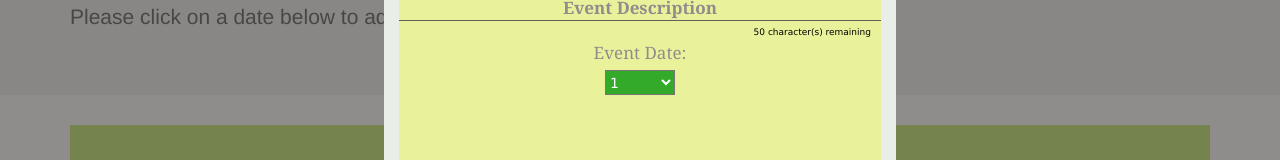
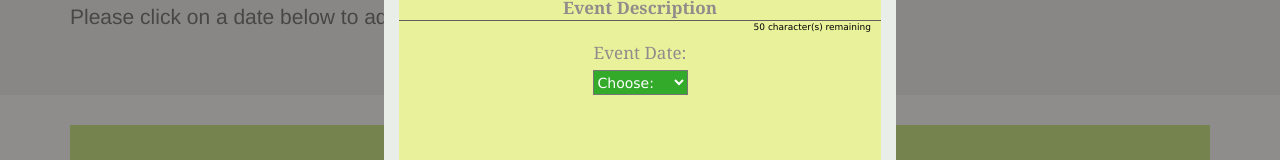
Before and after one commit to anujp41/CalendarApp, a React app: page / in a window 1280 px wide. Shown: the part 145-305 px from the top of the page. Built offline with nearby package versions, Linux system fonts and the light colour scheme.

Commit message:
fixed date select dropdown in modal which shows default value of Choose: that cannot be selected

```diff
--- a/CalendarFrontEnd/app/CalendarEventModal.css
+++ b/CalendarFrontEnd/app/CalendarEventModal.css
@@ -83,7 +83,7 @@
 .charRem {
   color: black;
   position: absolute;
-  top: 65px;
+  top: 60px;
   right: 10px;;
   font-size: 9px;
 }
@@ -95,7 +95,7 @@
 
 .time-input-dropdown {
   margin-top: 25px;
-  width: 70px;
+  width: 95px;
   height: 25px;
   background-color: #33aa2a;
   color: white;
--- a/CalendarFrontEnd/app/CalendarEventModal.js
+++ b/CalendarFrontEnd/app/CalendarEventModal.js
@@ -11,7 +11,7 @@ class CalendarEventModal extends Component {
     this.handleSubmit = this.handleSubmit.bind(this);
     this.state = {
       description: '',
-      eventDate: '',
+      eventDate: 'Choose:',
       startTime: '',
       endTime: ''
     }
@@ -40,7 +40,7 @@ class CalendarEventModal extends Component {
   }
 
   genDate() {
-    const dateArray = [];
+    const dateArray = ['Choose:'];
     for (let i = 1; i < 29; i++) {
       dateArray.push(i);
     }
@@ -107,11 +107,11 @@ class CalendarEventModal extends Component {
             <div className='time-dropdown'>
               <div className='label-text'>Event Date:</div>
               <select className='time-input-dropdown' name='eventDate' value={eventDate} onChange={this.handleChange}>
-                  {this.genDate().map((date, idx) => <option key={idx}>{date}</option>)}
+                  {this.genDate().map((date, idx) => <option key={idx} disabled={date==='Choose:'}>{date}</option>)}
                 </select>
             </div>
 
-            {eventDate !== '' &&
+            {eventDate !== 'Choose:' &&
             <div className='time-dropdown'>
               <div className='label-text'>Start Time:</div>
               <select className='time-input-dropdown' name='startTime' value={startTime} onChange={this.handleChange}>
```
